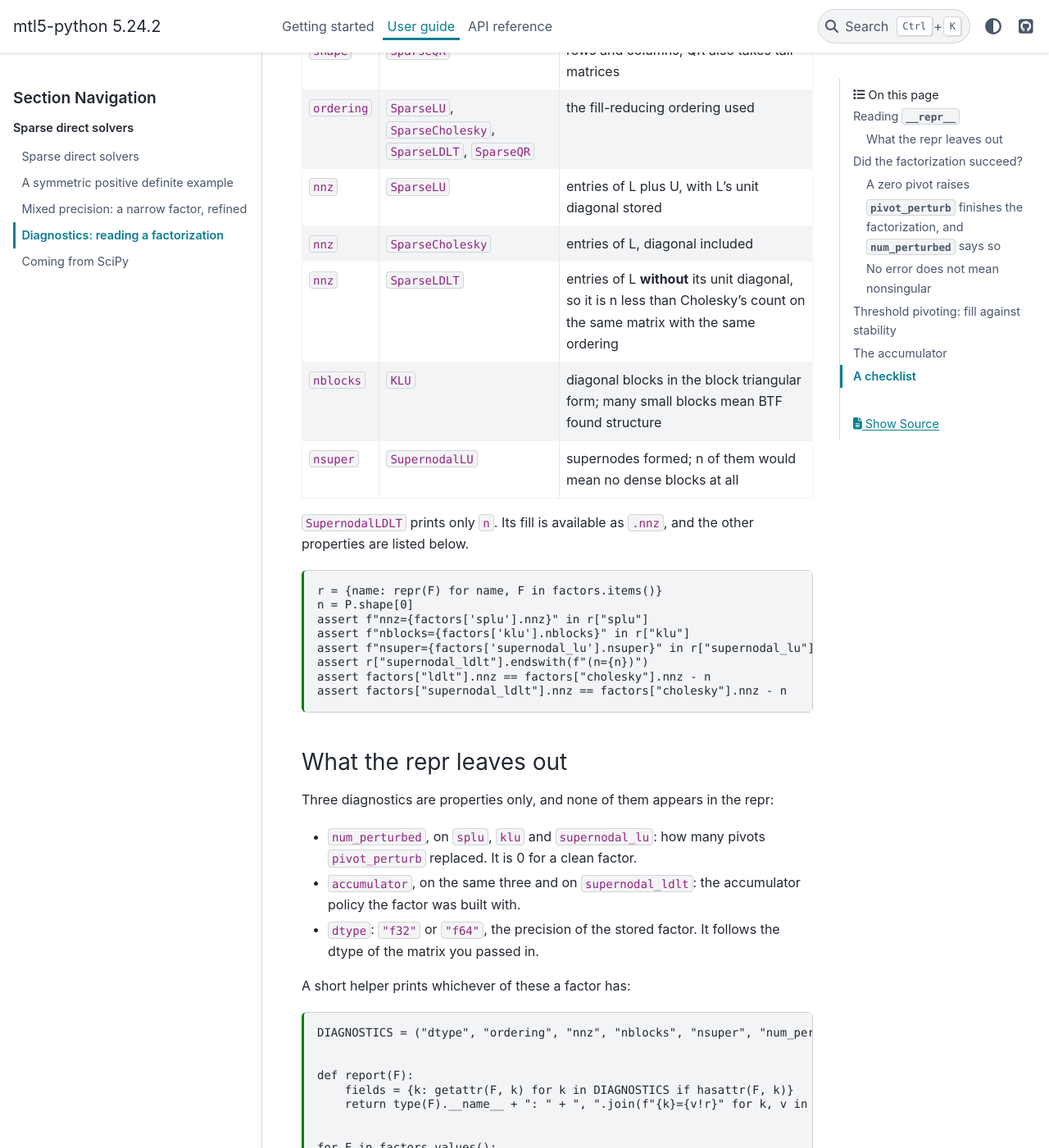
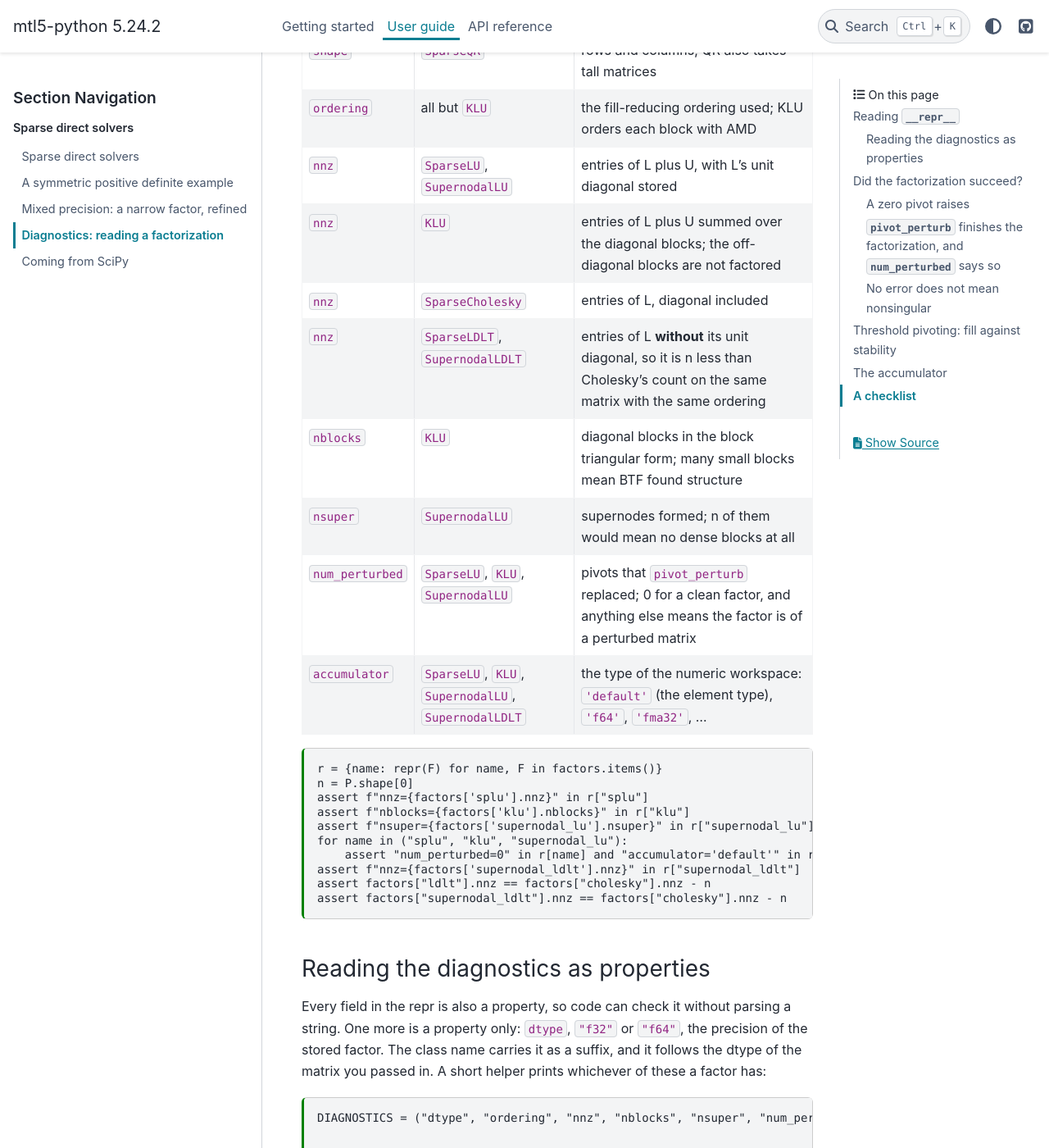
Before and after one commit to stillwater-sc/mtl5-python, a Sphinx documentation site: the page built from docs/guide/diagnostics.md, in a window 1280 px wide and 1400 px high, scrolled down 1858 px. Shown: the whole window at 82% size. Built offline with Sphinx 7.4.7 and the PyData theme 0.15.4, drawn with Linux system fonts in a browser that asks for light colours; pages that are not in the unit, such as notebooks, are missing from menus; some of the changed text lies outside the part shown.

Commit message:
feat(sparse): the pivoting factorizations' reprs show num_perturbed and accumulator (#135)
A perturbed factor is of a different matrix, and the accumulator changes
the arithmetic that built the factor, yet both were properties only. The
repr is where people look first, so:
- SparseLU, KLU and SupernodalLU print num_perturbed and accumulator;
- KLU and SupernodalLU also print nnz, and SupernodalLU its ordering;
- SupernodalLDLT, which printed only n, prints ordering, nnz and accumulator.

TestReprDiagnostics covers each field, including num_perturbed=1 on the
singular Neumann Laplacian with pivot_perturb. The diagnostics guide page's
field table and asserts follow the new reprs.

Co-authored-by: Claude Opus 5.5 <noreply@anthropic.com>

````diff
--- a/docs/guide/diagnostics.md
+++ b/docs/guide/diagnostics.md
@@ -11,7 +11,7 @@ A factorization that returns without an exception has not necessarily
 succeeded. This page covers what a factor object can tell you, and which of
 its numbers to trust:
 
-- what `__repr__` shows, and what it leaves out;
+- what `__repr__` shows, field by field;
 - zero pivots, `pivot_perturb` and `num_perturbed`, and a singular matrix that
   factors without complaint;
 - threshold pivoting, which trades stability for fill;
@@ -90,15 +90,15 @@ The fields mean the following:
 |---|---|---|
 | `n` | all square factors | the order of the matrix |
 | `shape` | `SparseQR` | rows and columns; QR also takes tall matrices |
-| `ordering` | `SparseLU`, `SparseCholesky`, `SparseLDLT`, `SparseQR` | the fill-reducing ordering used |
-| `nnz` | `SparseLU` | entries of L plus U, with L's unit diagonal stored |
+| `ordering` | all but `KLU` | the fill-reducing ordering used; KLU orders each block with AMD |
+| `nnz` | `SparseLU`, `SupernodalLU` | entries of L plus U, with L's unit diagonal stored |
+| `nnz` | `KLU` | entries of L plus U summed over the diagonal blocks; the off-diagonal blocks are not factored |
 | `nnz` | `SparseCholesky` | entries of L, diagonal included |
-| `nnz` | `SparseLDLT` | entries of L **without** its unit diagonal, so it is n less than Cholesky's count on the same matrix with the same ordering |
+| `nnz` | `SparseLDLT`, `SupernodalLDLT` | entries of L **without** its unit diagonal, so it is n less than Cholesky's count on the same matrix with the same ordering |
 | `nblocks` | `KLU` | diagonal blocks in the block triangular form; many small blocks mean BTF found structure |
 | `nsuper` | `SupernodalLU` | supernodes formed; n of them would mean no dense blocks at all |
-
-`SupernodalLDLT` prints only `n`. Its fill is available as `.nnz`, and the
-other properties are listed below.
+| `num_perturbed` | `SparseLU`, `KLU`, `SupernodalLU` | pivots that `pivot_perturb` replaced; 0 for a clean factor, and anything else means the factor is of a perturbed matrix |
+| `accumulator` | `SparseLU`, `KLU`, `SupernodalLU`, `SupernodalLDLT` | the type of the numeric workspace: `'default'` (the element type), `'f64'`, `'fma32'`, ... |
 
 ```{code-cell} python
 r = {name: repr(F) for name, F in factors.items()}
@@ -106,23 +106,20 @@ n = P.shape[0]
 assert f"nnz={factors['splu'].nnz}" in r["splu"]
 assert f"nblocks={factors['klu'].nblocks}" in r["klu"]
 assert f"nsuper={factors['supernodal_lu'].nsuper}" in r["supernodal_lu"]
-assert r["supernodal_ldlt"].endswith(f"(n={n})")
+for name in ("splu", "klu", "supernodal_lu"):
+    assert "num_perturbed=0" in r[name] and "accumulator='default'" in r[name]
+assert f"nnz={factors['supernodal_ldlt'].nnz}" in r["supernodal_ldlt"]
 assert factors["ldlt"].nnz == factors["cholesky"].nnz - n
 assert factors["supernodal_ldlt"].nnz == factors["cholesky"].nnz - n
 ```
 
-### What the repr leaves out
+### Reading the diagnostics as properties
 
-Three diagnostics are properties only, and none of them appears in the repr:
-
-- `num_perturbed`, on `splu`, `klu` and `supernodal_lu`: how many pivots
-  `pivot_perturb` replaced. It is 0 for a clean factor.
-- `accumulator`, on the same three and on `supernodal_ldlt`: the
-  accumulator policy the factor was built with.
-- `dtype`: `"f32"` or `"f64"`, the precision of the stored factor. It follows
-  the dtype of the matrix you passed in.
-
-A short helper prints whichever of these a factor has:
+Every field in the repr is also a property, so code can check it without
+parsing a string. One more is a property only: `dtype`, `"f32"` or `"f64"`,
+the precision of the stored factor. The class name carries it as a suffix,
+and it follows the dtype of the matrix you passed in. A short helper prints
+whichever of these a factor has:
 
 ```{code-cell} python
 DIAGNOSTICS = ("dtype", "ordering", "nnz", "nblocks", "nsuper", "num_perturbed", "accumulator")
@@ -540,8 +537,9 @@ After a factorization, and before trusting its solve:
    block structure did what you expected. The
    [orderings guide](../notebooks/sparse_direct_orderings) shows what good
    and bad fill look like.
-5. **`dtype` and `accumulator`**, which the repr does not show, when the
-   factor came from code you did not write.
+5. **`dtype` and `accumulator`**, when the factor came from code you did
+   not write. The repr shows the accumulator, and the class name's suffix
+   shows the dtype.
 
 API reference: {py:func}`mtl5.sparse.splu`, {py:func}`mtl5.sparse.klu`,
 {py:func}`mtl5.sparse.supernodal_lu`, {py:func}`mtl5.sparse.cholesky`,
````
Also changed, not shown: CHANGELOG.md (+13 -0 lines), docs/sessions/2026-11-24.md (+4 -4 lines), 2 other files.
